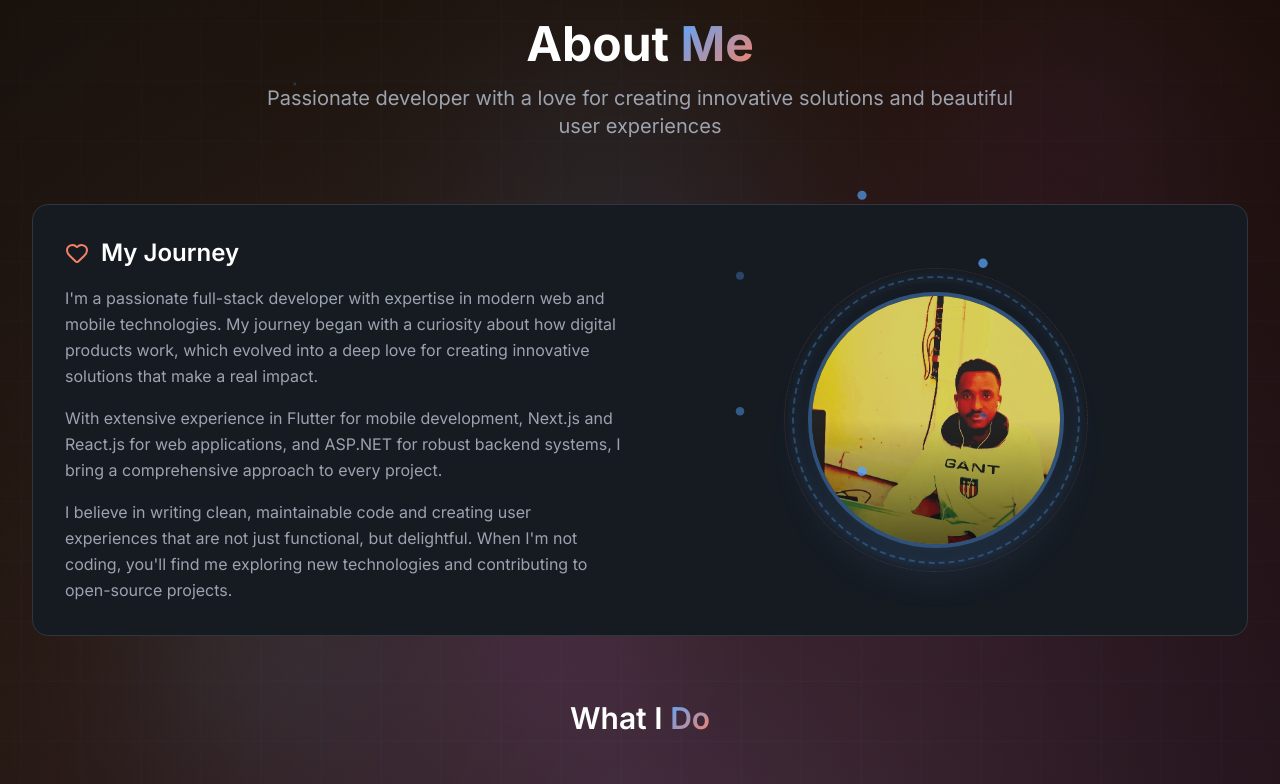
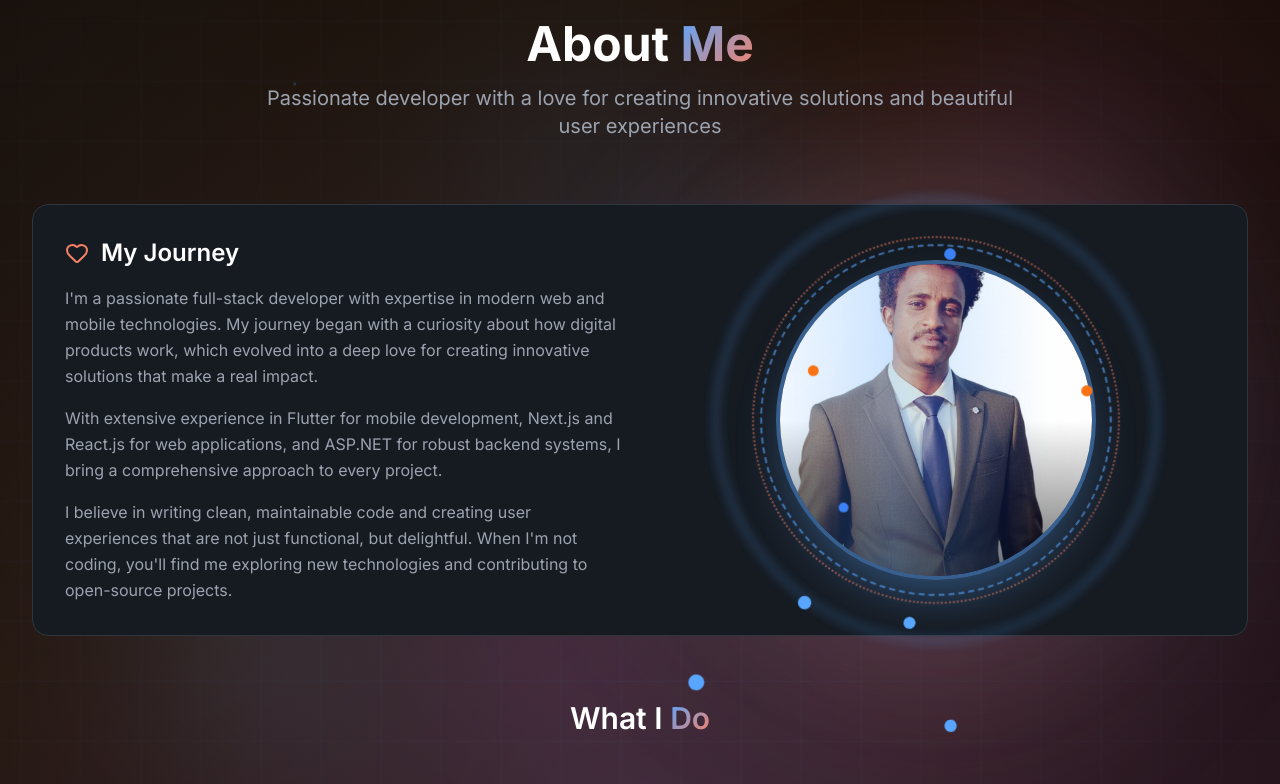
Before and after one commit to AbdilazizNasir96/My_Website, a Next.js app: page / in a window 1280 px wide. Shown: the part 860-1644 px from the top of the page. Built offline with nearby package versions, Linux system fonts and the light colour scheme.

Commit message:
Update About section: fix portfolio image and improve animations for mobile

```diff
--- a/src/components/sections/About.tsx
+++ b/src/components/sections/About.tsx
@@ -180,113 +180,213 @@ export default function About() {
 
             <div className="flex justify-center">
               <motion.div
-                initial={{ opacity: 0, scale: 0.8 }}
-                animate={storyInView ? { opacity: 1, scale: 1 } : {}}
-                transition={{ duration: 0.8, delay: 0.4 }}
-                className="relative group perspective-1000"
+                initial={{ opacity: 0, scale: 0.8, rotate: -180 }}
+                animate={storyInView ? { opacity: 1, scale: 1, rotate: 0 } : {}}
+                transition={{ duration: 1.2, delay: 0.4, type: "spring" }}
+                className="relative group"
               >
-                {/* Main Photo Container with 3D Tilt Effect */}
+                {/* Main Photo Container - Circular with 3D effect */}
                 <motion.div
                   whileHover={{
-                    scale: 1.05,
-                    rotateY: 5,
-                    rotateX: -5,
+                    scale: 1.1,
+                    rotate: [0, -5, 5, -5, 0],
                   }}
+                  whileTap={{ scale: 1.05 }}
                   transition={{
-                    type: "spring",
-                    stiffness: 300,
-                    damping: 20
+                    scale: { type: "spring", stiffness: 200, damping: 15 },
+                    rotate: { duration: 0.5 }
                   }}
-                  className="relative w-64 h-64 rounded-full overflow-hidden border-4 border-primary-500/40 shadow-2xl shadow-primary-500/20"
-                  style={{
-                    transformStyle: 'preserve-3d',
-                  }}
+                  className="relative w-64 h-64 sm:w-72 sm:h-72 lg:w-80 lg:h-80 rounded-full overflow-hidden border-4 border-primary-500/50 shadow-2xl shadow-primary-500/40 group-hover:border-accent-orange/70 transition-all duration-500"
                 >
-                  {/* Image with Parallax Effect */}
+                  {/* Image with zoom */}
                   <motion.div
-                    whileHover={{ scale: 1.15 }}
-                    transition={{ duration: 0.6, ease: "easeOut" }}
+                    whileHover={{ scale: 1.2, rotate: 5 }}
+                    whileTap={{ scale: 1.15 }}
+                    transition={{ duration: 0.6 }}
                     className="relative w-full h-full"
                   >
                     <Image
-                      src="/Image/about.jpg"
+                      src="/Image/portofolio.png"
                       alt="About - Abdilaziz Nasir"
                       fill
                       className="object-cover"
-                      sizes="(max-width: 768px) 80vw, 256px"
+                      sizes="(max-width: 640px) 256px, (max-width: 1024px) 288px, 320px"
                       priority={false}
                     />
                   </motion.div>
 
-                  {/* Animated Gradient Overlay */}
+                  {/* Gradient Overlay - Simplified for mobile */}
+                  <div className="absolute inset-0 bg-gradient-to-t from-black/60 via-transparent to-transparent" />
+
+                  {/* Shimmer Effect - Single for better mobile performance */}
                   <motion.div
-                    className="absolute inset-0 bg-gradient-to-t from-black/60 via-transparent to-transparent"
-                    whileHover={{ opacity: 0.3 }}
-                    transition={{ duration: 0.3 }}
-                  />
-
-                  {/* Shimmer Effect on Hover */}
-                  <motion.div
-                    className="absolute inset-0 bg-gradient-to-r from-transparent via-white/20 to-transparent"
-                    initial={{ x: '-100%' }}
-                    whileHover={{ x: '100%' }}
-                    transition={{ duration: 0.8, ease: "easeInOut" }}
+                    className="absolute inset-0 bg-gradient-to-r from-transparent via-primary-500/30 to-transparent"
+                    animate={{ x: ['-100%', '100%'] }}
+                    transition={{ duration: 2, repeat: Infinity, ease: "easeInOut", repeatDelay: 1 }}
                   />
                 </motion.div>
 
-                {/* Rotating Border Ring 1 */}
+                {/* Fast Rotating Ring 1 */}
                 <motion.div
                   animate={{ rotate: 360 }}
-                  transition={{ duration: 20, repeat: Infinity, ease: "linear" }}
-                  className="absolute -inset-4 rounded-full border-2 border-dashed border-primary-500/30"
+                  transition={{ duration: 8, repeat: Infinity, ease: "linear" }}
+                  className="absolute -inset-4 rounded-full border-2 border-dashed border-primary-500/60 will-change-transform"
                 />
 
-                {/* Counter-Rotating Border Ring 2 */}
+                {/* Counter Rotating Ring 2 - Faster */}
                 <motion.div
                   animate={{ rotate: -360 }}
-                  transition={{ duration: 15, repeat: Infinity, ease: "linear" }}
-                  className="absolute -inset-6 rounded-full border border-dotted border-accent-orange/20"
+                  transition={{ duration: 6, repeat: Infinity, ease: "linear" }}
+                  className="absolute -inset-6 rounded-full border-2 border-dotted border-accent-orange/50 will-change-transform"
                 />
 
-                {/* Pulsing Glow Ring */}
+                {/* Pulsing Ring - Simplified for mobile */}
                 <motion.div
                   animate={{
-                    scale: [1, 1.1, 1],
-                    opacity: [0.3, 0.6, 0.3]
+                    scale: [1, 1.3, 1],
+                    opacity: [0.4, 0.8, 0.4],
                   }}
                   transition={{
                     duration: 2,
                     repeat: Infinity,
                     ease: "easeInOut"
                   }}
-                  className="absolute inset-0 rounded-full ring-4 ring-primary-500/20 blur-sm"
+                  className="absolute -inset-3 rounded-full border-4 border-primary-500/40 blur-sm will-change-transform"
                 />
 
-                {/* Floating Particles Around Photo - Desktop only */}
-                {Array.from({ length: 6 }).map((_, i) => (
+                {/* Spinning Dots - Desktop only (8 dots) */}
+                {Array.from({ length: 8 }).map((_, i) => (
                   <motion.div
                     key={i}
-                    className="absolute w-2 h-2 rounded-full bg-primary-500 hidden md:block"
+                    className="absolute w-3 h-3 rounded-full bg-primary-500 hidden sm:block will-change-transform"
                     style={{
-                      top: `${50 + Math.cos((i * Math.PI * 2) / 6) * 140}px`,
-                      left: `${50 + Math.sin((i * Math.PI * 2) / 6) * 140}px`,
+                      top: '50%',
+                      left: '50%',
+                      marginTop: '-6px',
+                      marginLeft: '-6px',
                     }}
                     animate={{
-                      y: [0, -15, 0],
-                      opacity: [0.3, 0.8, 0.3],
-                      scale: [1, 1.2, 1],
+                      rotate: 360,
+                      scale: [1, 1.5, 1],
                     }}
                     transition={{
-                      duration: 2 + i * 0.2,
-                      repeat: Infinity,
-                      delay: i * 0.3,
-                      ease: "easeInOut"
+                      rotate: {
+                        duration: 4,
+                        repeat: Infinity,
+                        ease: "linear",
+                        delay: i * 0.5,
+                      },
+                      scale: {
+                        duration: 1,
+                        repeat: Infinity,
+                        ease: "easeInOut",
+                        delay: i * 0.125,
+                      }
+                    }}
+                    style={{
+                      transformOrigin: `${Math.cos((i * Math.PI * 2) / 8) * 150}px ${Math.sin((i * Math.PI * 2) / 8) * 150}px`,
                     }}
                   />
                 ))}
 
-                {/* Hover Ring Effect */}
-                <div className="pointer-events-none absolute inset-0 rounded-full ring-0 group-hover:ring-8 ring-primary-500/10 transition-all duration-500" />
+                {/* Mobile-friendly dots - Only 4 dots on mobile */}
+                {Array.from({ length: 4 }).map((_, i) => (
+                  <motion.div
+                    key={`mobile-${i}`}
+                    className="absolute w-2 h-2 rounded-full bg-primary-500 sm:hidden will-change-transform"
+                    style={{
+                      top: '50%',
+                      left: '50%',
+                      marginTop: '-4px',
+                      marginLeft: '-4px',
+                    }}
+                    animate={{
+                      rotate: 360,
+                      scale: [1, 1.3, 1],
+                    }}
+                    transition={{
+                      rotate: {
+                        duration: 5,
+                        repeat: Infinity,
+                        ease: "linear",
+                        delay: i * 1.25,
+                      },
+                      scale: {
+                        duration: 1.5,
+                        repeat: Infinity,
+                        ease: "easeInOut",
+                        delay: i * 0.375,
+                      }
+                    }}
+                    style={{
+                      transformOrigin: `${Math.cos((i * Math.PI * 2) / 4) * 140}px ${Math.sin((i * Math.PI * 2) / 4) * 140}px`,
+                    }}
+                  />
+                ))}
+
+                {/* Orbiting Particles - Desktop only for performance */}
+                {Array.from({ length: 4 }).map((_, i) => (
+                  <motion.div
+                    key={`orbit-${i}`}
+                    className="absolute w-2 h-2 rounded-full hidden lg:block will-change-transform"
+                    style={{
+                      background: i % 2 === 0 ? '#3b82f6' : '#f97316',
+                      top: '50%',
+                      left: '50%',
+                    }}
+                    animate={{
+                      x: [
+                        Math.cos((i * Math.PI * 2) / 4) * 180,
+                        Math.cos(((i + 1) * Math.PI * 2) / 4) * 180,
+                        Math.cos(((i + 2) * Math.PI * 2) / 4) * 180,
+                        Math.cos(((i + 3) * Math.PI * 2) / 4) * 180,
+                        Math.cos((i * Math.PI * 2) / 4) * 180,
+                      ],
+                      y: [
+                        Math.sin((i * Math.PI * 2) / 4) * 180,
+                        Math.sin(((i + 1) * Math.PI * 2) / 4) * 180,
+                        Math.sin(((i + 2) * Math.PI * 2) / 4) * 180,
+                        Math.sin(((i + 3) * Math.PI * 2) / 4) * 180,
+                        Math.sin((i * Math.PI * 2) / 4) * 180,
+                      ],
+                      scale: [1, 1.5, 1, 1.5, 1],
+                    }}
+                    transition={{
+                      duration: 5,
+                      repeat: Infinity,
+                      ease: "linear",
+                      delay: i * 0.3,
+                    }}
+                  />
+                ))}
+
+                {/* Background Glow - Optimized */}
+                <motion.div
+                  animate={{
+                    scale: [1, 1.4, 1],
+                    opacity: [0.3, 0.7, 0.3],
+                  }}
+                  transition={{
+                    duration: 5,
+                    repeat: Infinity,
+                    ease: "easeInOut"
+                  }}
+                  className="absolute -inset-12 bg-gradient-to-r from-primary-500/30 via-accent-orange/30 to-primary-500/30 rounded-full blur-3xl -z-10 will-change-transform"
+                />
+
+                {/* Secondary Glow Layer - Desktop only */}
+                <motion.div
+                  animate={{
+                    scale: [1.2, 1, 1.2],
+                    opacity: [0.2, 0.5, 0.2],
+                  }}
+                  transition={{
+                    duration: 4,
+                    repeat: Infinity,
+                    ease: "easeInOut"
+                  }}
+                  className="absolute -inset-16 bg-gradient-to-l from-accent-orange/20 via-primary-500/20 to-accent-orange/20 rounded-full blur-3xl -z-10 hidden sm:block will-change-transform"
+                />
               </motion.div>
             </div>
           </div>
```
Also changed, not shown: public/Image/portofolio.png (added).
